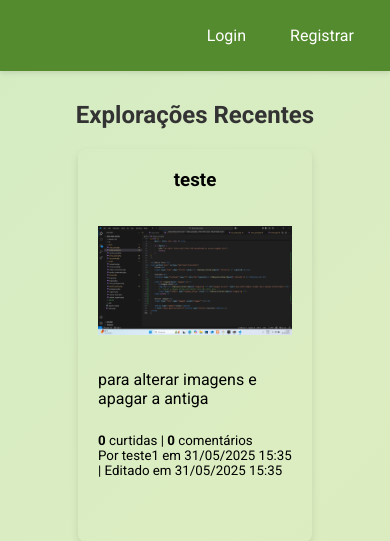
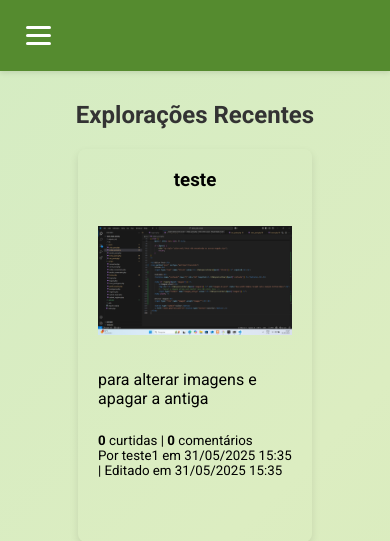
Before and after one commit to Dejotaa02/teste_rede_social, a PHP site: page / in a window 390 px wide. Shown: the top 541 px of the page. Run offline with PHP 8.4, Linux system fonts and the light colour scheme; data comes from the database, SQL or seed files in the repository.

Commit message:
style: responsividade na barra de navegação

```diff
--- a/css/menu.css
+++ b/css/menu.css
@@ -4,10 +4,21 @@
   box-sizing: border-box;
   font-family: "Roboto", sans-serif;
 }
+.site-header{
+  background-color: #558b2f;
+  color: #fff;
+  padding: 1rem;
+  box-shadow: 0 2px 5px rgba(0, 0, 0, 0.1);
+}
+.main-menu{
+  display: flex;
+  justify-content: space-between;
+  align-items: center;
+  flex-wrap: wrap;
+}
 
-header {
+/* header {
   background-color: #558b2f;
-  /* Verde musgo escuro */
   color: white;
   padding: 1rem;
   text-align: center;
@@ -15,9 +26,16 @@ header {
   justify-content: flex-end;
   align-items: center;
   box-shadow: 0 2px 5px rgba(0, 0, 0, 0.1);
+} */
+
+.menu-list{
+  display: flex;
+  flex-wrap: wrap;
+  gap: 10px;
+  list-style: none;
+  align-items: center;
 }
-
-.menu-list a {
+/* .menu-list a {
   display: inline-block;
   text-decoration: none;
   color: white;
@@ -27,13 +45,89 @@ header {
   border-radius: 5px;
   justify-content: center;
   align-items: right;
-}
+} */
 
 .link-item {
   text-decoration: none;
-  color: white;
+  color: #fff;
+  background-color: rgba(0, 0, 0, 0.1);
+  padding: 10px 15px;
+  border-radius: 8px;
+  transition: background-color 0.3s;
+}
+.link-item:hover{
+  background-color: rgba(0, 0,0, 0.3);
+}
+
+.menu-list span{
+  margin-right: 15px;
+  font-weight: bold;
+}
+
+.menu-toggle {
+  display: none;
+  flex-direction: column;
+  justify-content: center;
+  gap: 5px;
+  cursor: pointer;
+  padding: 10px;
+}
+
+.menu-toggle span {
+  display: block;
+  width: 25px;
+  height: 3px;
+  background-color: white;
+  border-radius: 2px;
+}
+
+@media (max-width: 768px) {
+  .main-menu {
+    flex-direction: column;
+    align-items: flex-start;
+  }
+
+  .menu-list {
+    flex-direction: column;
+    align-items: flex-start;
+    gap: 15px;
+    margin-top: 10px;
+  }
+
+  .link-item {
+    width: 100%;
+    text-align: left;
+  }
+}
+
+/* Estilos para telas pequenas */
+@media (max-width: 390px) {
+  /* Estilos para telas pequenas */
+  .menu-toggle {
+    display: flex;
+  }
+
+.menu-list {
+  flex-direction: column !important;
+  align-items: flex-start !important;
+  width: 100% !important;
+  display: none !important;
+  gap: 20px !important;
+}
+.menu-list li {
   list-style: none;
-  padding: 10px 20px;
-  border-radius: 5px;
-  display: inline-block;
+  width: 100%;
 }
+
+.menu-list.show {
+  display: flex !important;
+}
+
+  .link-item {
+    width: 100%;
+    text-align: left;
+    padding: 10px 20px;
+    display: block;
+    margin-bottom: 0.5rem;
+  }
+}
--- a/inc/menu.php
+++ b/inc/menu.php
@@ -3,6 +3,7 @@ if (!isset($_SESSION)) session_start();
 ?>
 <!DOCTYPE html>
 <html lang="pt-br">
+
 <head>
     <meta charset="UTF-8">
     <meta name="viewport" content="width=device-width, initial-scale=1.0">
@@ -15,11 +16,17 @@ if (!isset($_SESSION)) session_start();
     <link rel="stylesheet" href="https://fonts.googleapis.com/css2?family=Material+Symbols+Outlined:opsz,wght,FILL,GRAD@20..48,100..700,0..1,-50..200&icon_names=mail" />
     <link rel="shortcut icon" href="assets/icone.png" type="image/x-icon">
 </head>
+
 <body>
     <header class="site-header">
         <nav class="main-menu">
+            <div class="menu-toggle" id="menu-toggle">
+                <span></span>
+                <span></span>
+                <span></span>
+            </div>
+            <ul class="menu-list" id="menu-list">
             <?php if (isset($_SESSION['usuario'])): ?>
-        <ul class="menu-list">
                     <span>Olá, <strong><?= htmlspecialchars($_SESSION['usuario']['nome']) ?> </span>
                     <a href="index.php?rota=home" class="link-item">Início</a>
                     <a href="index.php?rota=criar_post" class="link-item">Novo Post</a>
@@ -32,6 +39,14 @@ if (!isset($_SESSION)) session_start();
                 </ul>
         </nav>
     </header>
+    <script>
+        const toggleBtn = document.getElementById('menu-toggle');
+        const menuList = document.getElementById('menu-list');
+
+        toggleBtn.addEventListener('click', () => {
+            menuList.classList.toggle('show');
+        });
+    </script>
 
 </body>
 </html>
```
Lines whose indentation alone changed are shown as unchanged.
